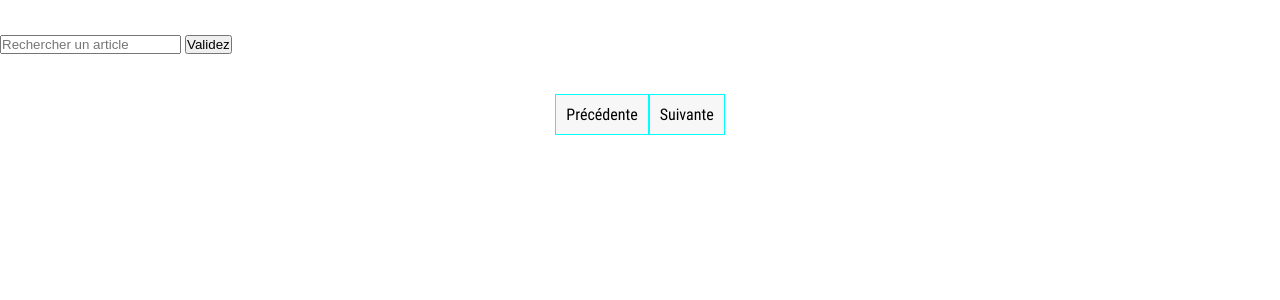
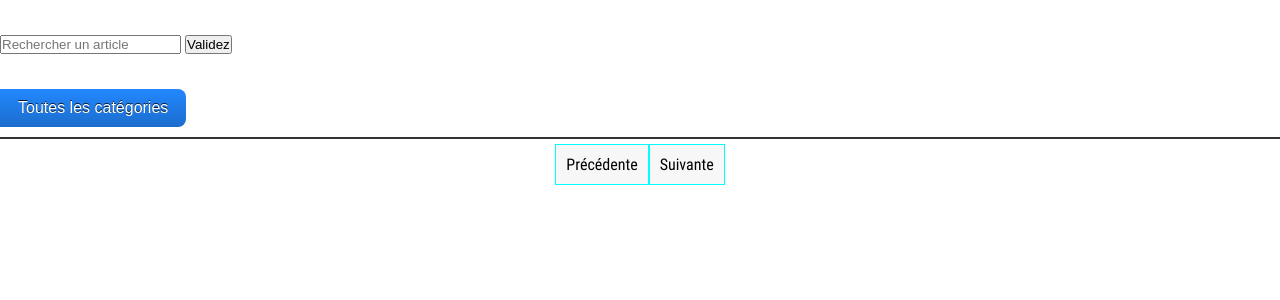
Before and after one commit to nicolaslechenic/climactions_cdr, a PHP site: page /index.php?action=pageArticle in a window 1280 px wide. Shown: the top 300 px of the page. Run offline with PHP 8.4, Linux system fonts and the light colour scheme; data that the repository does not hold is empty.

Commit message:
📦 NEW:fitres des catégories

```diff
--- a/Public/scripts/main.js
+++ b/Public/scripts/main.js
@@ -1,88 +1,91 @@
-// ------------------ menu burger ------------------
-let burger = document.querySelector('#bandeau #navigation-bandeau #burger');
-let menu = document.querySelector('#bandeau #navigation-bandeau #menu');
+// // ------------------ menu burger ------------------
+// let burger = document.querySelector('#bandeau #navigation-bandeau #burger');
+// let menu = document.querySelector('#bandeau #navigation-bandeau #menu');
 
-burger.addEventListener('click', function(){
-    menu.classList.toggle('hidden');
-})
+// burger.addEventListener('click', function(){
+//     menu.classList.toggle('hidden');
+// })
 
-// ------------------- slider ------------------
-const items = document.querySelectorAll('.evenement');
-const nbSlide = items.length;
-const suivant = document.querySelector('.right');
-const precedent = document.querySelector('.left');
-let count = 0;
+// // ------------------- slider ------------------
+// const items = document.querySelectorAll('.evenement');
+// const nbSlide = items.length;
+// const suivant = document.querySelector('.right');
+// const precedent = document.querySelector('.left');
+// let count = 0;
 
-function slideSuivante(){
-    items[count].classList.remove('active');
+// function slideSuivante(){
+//     items[count].classList.remove('active');
 
-    if(count < nbSlide - 1){
-        count++;
-    } else{
-        count = 0;
-    }
+//     if(count < nbSlide - 1){
+//         count++;
+//     } else{
+//         count = 0;
+//     }
 
-    items[count].classList.add('active');
-    console.log(count);
-}
+//     items[count].classList.add('active');
+//     console.log(count);
+// }
 
-suivant.addEventListener('click', slideSuivante);
+// suivant.addEventListener('click', slideSuivante);
 
 
-function slidePrecedente(){
-    items[count].classList.remove('active');
+// function slidePrecedente(){
+//     items[count].classList.remove('active');
 
-    if(count > 0){
-        count--;
-    } else{
-        count = nbSlide - 1
-    }
+//     if(count > 0){
+//         count--;
+//     } else{
+//         count = nbSlide - 1
+//     }
 
-    items[count].classList.add('active');
-}
+//     items[count].classList.add('active');
+// }
 
-precedent.addEventListener('click', slidePrecedente);
+// precedent.addEventListener('click', slidePrecedente);
+
+
+
 
 // ------------------- fitres ------------------
 // external js: isotope.pkgd.js
 
 // init Isotope
-let iso = new Isotope( '.grid', {
+var iso = new Isotope( '.grid', {
     itemSelector: '.element-item',
     layoutMode: 'fitRows'
   });
 
   // filter functions
-  let filterFns = {
+  var filterFns = {
     // show if number is greater than 50
     numberGreaterThan50: function( itemElem ) {
-      let number = itemElem.querySelector('.number').textContent;
+      var number = itemElem.querySelector('.number').textContent;
       return parseInt( number, 10 ) > 50;
     },
     // show if name ends with -ium
     ium: function( itemElem ) {
-      let name = itemElem.querySelector('.name').textContent;
+      var name = itemElem.querySelector('.name').textContent;
       return name.match( /ium$/ );
     }
   };
 
   // bind filter button click
-  let filtersElem = document.querySelector('.filters-button-group');
+  var filtersElem = document.querySelector('.filters-button-group');
   filtersElem.addEventListener( 'click', function( event ) {
     // only work with buttons
     if ( !matchesSelector( event.target, 'button' ) ) {
       return;
     }
-    let filterValue = event.target.getAttribute('data-filter');
+    var filterValue = event.target.getAttribute('data-filter');
     // use matching filter function
     filterValue = filterFns[ filterValue ] || filterValue;
     iso.arrange({ filter: filterValue });
   });
 
   // change is-checked class on buttons
-  let buttonGroups = document.querySelectorAll('.button-group');
-  for ( let i=0, len = buttonGroups.length; i < len; i++ ) {
-    let buttonGroup = buttonGroups[i];
+  var buttonGroups = document.querySelectorAll('.button-group');
+  for ( var i=0, len = buttonGroups.length; i < len; i++ ) {
+    var buttonGroup = buttonGroups[i];
     radioButtonGroup( buttonGroup );
   }
 
--- a/Public/styles/style.css
+++ b/Public/styles/style.css
@@ -574,3 +574,122 @@
     order: 3;
   }
 }
+
+/* pageArticle.php tous les articles */
+
+/* ---- button ---- */
+
+.button {
+    display: inline-block;
+    padding: 10px 18px;
+    margin-bottom: 10px;
+    background: #EEE;
+    border: none;
+    border-radius: 7px;
+    background-image: linear-gradient( to bottom, hsla(0, 0%, 0%, 0), hsla(0, 0%, 0%, 0.2) );
+    color: #222;
+    font-family: sans-serif;
+    font-size: 16px;
+    text-shadow: 0 1px white;
+    cursor: pointer;
+  }
+
+  .button:hover {
+    background-color: #8CF;
+    text-shadow: 0 1px hsla(0, 0%, 100%, 0.5);
+    color: #222;
+  }
+
+  .button:active,
+  .button.is-checked {
+    background-color: #28F;
+  }
+
+  .button.is-checked {
+    color: white;
+    text-shadow: 0 -1px hsla(0, 0%, 0%, 0.8);
+  }
+
+  .button:active {
+    box-shadow: inset 0 1px 10px hsla(0, 0%, 0%, 0.8);
+  }
+
+  /* ---- button-group ---- */
+
+  .button-group:after {
+    content: '';
+    display: block;
+    clear: both;
+  }
+
+  .button-group .button {
+    float: left;
+    border-radius: 0;
+    margin-left: 0;
+    margin-right: 1px;
+  }
+
+  .button-group .button:first-child { border-radius: 0.5em 0 0 0.5em; }
+  .button-group .button:last-child { border-radius: 0 0.5em 0.5em 0; }
+
+  /* ---- isotope ---- */
+
+  .grid {
+    border: 1px solid #333;
+  }
+
+  /* clear fix */
+  .grid:after {
+    content: '';
+    display: block;
+    clear: both;
+  }
+
+  /* ---- .element-item ---- */
+
+  .element-item {
+    position: relative;
+    float: left;
+    width: 400px;
+    height: 400px;
+    margin: 5px;
+    padding: 10px;
+    background: #888;
+    color: #262524;
+  }
+
+  .element-item > * {
+    margin: 0;
+    padding: 0;
+  }
+
+  .element-item .title {
+    position: absolute;
+    left: 15px;
+    top: 5px;
+    text-transform: none;
+    letter-spacing: 0;
+    font-size: 30px;
+    font-weight: normal;
+  }
+
+  .element-item .content {
+    position: absolute;
+    left: 10px;
+    top: 45px;
+    font-size: 18px;
+    font-weight: bold;
+    color: white;
+  }
+
+  .element-item .read-more {
+    position: absolute;
+    right: 8px;
+    top: 170px;
+  }
+
+
+  .element-item.all         { background: #F00; background: hsl(   0, 100%, 50%); }
+  .element-item.game  { background: #F80; background: hsl(  36, 100%, 50%); }
+  .element-item.movie     { background: #FF0; background: hsl(  72, 100%, 50%); }
+  .element-item.book        { background: #00F; background: hsl( 108, 100%, 50%); }
--- a/app/Views/frontend/pageArticle.php
+++ b/app/Views/frontend/pageArticle.php
@@ -1,15 +1,16 @@
 <!DOCTYPE html>
 <html lang="fr">
+
 <head>
     <meta charset="UTF-8">
     <meta http-equiv="X-UA-Compatible" content="IE=edge">
     <meta name="viewport" content="width=device-width, initial-scale=1.0">
     <link rel="stylesheet" href="public/styles/style.css">
+    <script src="https://unpkg.com/isotope-layout@3/dist/isotope.pkgd.js"></script>
     <title>Page des Articles</title>
 </head>
+
 <body>
-
-
 
     <h1>article exemple pagination</h1>
 
@@ -22,14 +23,14 @@
         ?>
 
         <section>
-    <h1>Votre recherche</h1>
+            <h2>Votre recherche</h1>
                 <div class="article-container">
 
-        <?php foreach ($search as $article){
+                    <?php foreach ($search as $article) {
                         ?>
                     <article>
                         <div>
-                <h2><?= $article['title']; ?></h2>
+                            <h2></h2>
                             <p><?= $article['content']; ?></p>
                             <!-- <p><?= $article['theme']; ?></p> -->
                         </div>
@@ -43,34 +44,43 @@
         <?php
         else :
         ?>
-<section>
+
         <h1>Les Articles</h1>
-    <div class="article-container">
 
-        <?php foreach ($articles as $article){
+        <div class="button-group filters-button-group">
+            <button class="button is-checked" data-filter="*">Toutes les catégories</button>
+            <!-- TO DO : faire une boucle sur les boutons pour afficher les catégories -->
+            <?php foreach ($articles as $article) {
                     ?>
-        <article>
-            <div>
-                <h2><?= $article['title']; ?></h2>
-                <p><?= $article['content']; ?></p>
-                <!-- <p><?= $article['theme']; ?></p> -->
+            <button class="button" data-filter="<?= "." .  $article['description'] ?>"><?= $article['description'] ?></button>
+            <?php }; ?>
+            <!-- <button class="button" data-filter=".movie">Films</button>
+            <button class="button" data-filter=".book">Livres</button> -->
         </div>
-            <a href="index.php?action=article&id=<?= $article['id']; ?>">Voir l'Article</a>
+        <section class="grid">
+            <?php foreach ($articles as $article) {
+                    ?>
+
+            <div >
+                <article class="article-container element-item all <?= $article['description'] ?> " data-category="">
+                    <h2 class="title"><?= $article['title'] ?></h2>
+                    <p class="content"><?= $article['content']; ?></p>
+                    <p class="read-more"><a class="read-more"
+                            href="index.php?action=article&id=<?= $article['id']; ?>">Voir l'Article</a></p>
                 </article>
+            </div>
+
             <?php }; ?>
-    </div>
         </section>
-</section>
-
-
 
         <nav id="nav-pagination">
             <ul class="pagination">
                 <!-- Lien vers la page précédente (désactivé si on se trouve sur la 1ère page) -->
                 <li class="page-item <?= ($currentPage == 1) ? "hidden" : "" ?>">
-            <a href="index.php?action=pageArticle&page=<?= htmlspecialchars($currentPage - 1) ?>" class="page-link">Précédente</a>
+                    <a href="index.php?action=pageArticle&page=<?= htmlspecialchars($currentPage - 1) ?>"
+                        class="page-link">Précédente</a>
                 </li>
-        <?php for($page = 1; $page <= $pages; $page++): ?>
+                <?php for ($page = 1; $page <= $pages; $page++) : ?>
                 <!-- Lien vers chacune des pages (activé si on se trouve sur la page correspondante) -->
                 <li class="page-item <?= ($currentPage == $page) ? "active" : "" ?>">
                     <a href="index.php?action=pageArticle&page=<?= $page ?>" class="page-link"><?= $page ?></a>
@@ -78,7 +88,8 @@
                 <?php endfor ?>
                 <!-- Lien vers la page suivante (désactivé si on se trouve sur la dernière page) -->
                 <li class="page-item <?= ($currentPage == $pages) ? "hidden" : "" ?>">
-            <a href="index.php?action=pageArticle&page=<?= htmlspecialchars($currentPage + 1) ?>" class="page-link">Suivante</a>
+                    <a href="index.php?action=pageArticle&page=<?= htmlspecialchars($currentPage + 1) ?>"
+                        class="page-link">Suivante</a>
                 </li>
             </ul>
         </nav>
@@ -89,5 +100,7 @@
         <footer>
 
         </footer>
+        <script src="./Public/scripts/main.js"></script>
 </body>
+
 </html>
```
Also changed, not shown: app/Views/frontend/layouts/footer.php (line endings or trailing spaces). Lines whose indentation alone changed are shown as unchanged.
